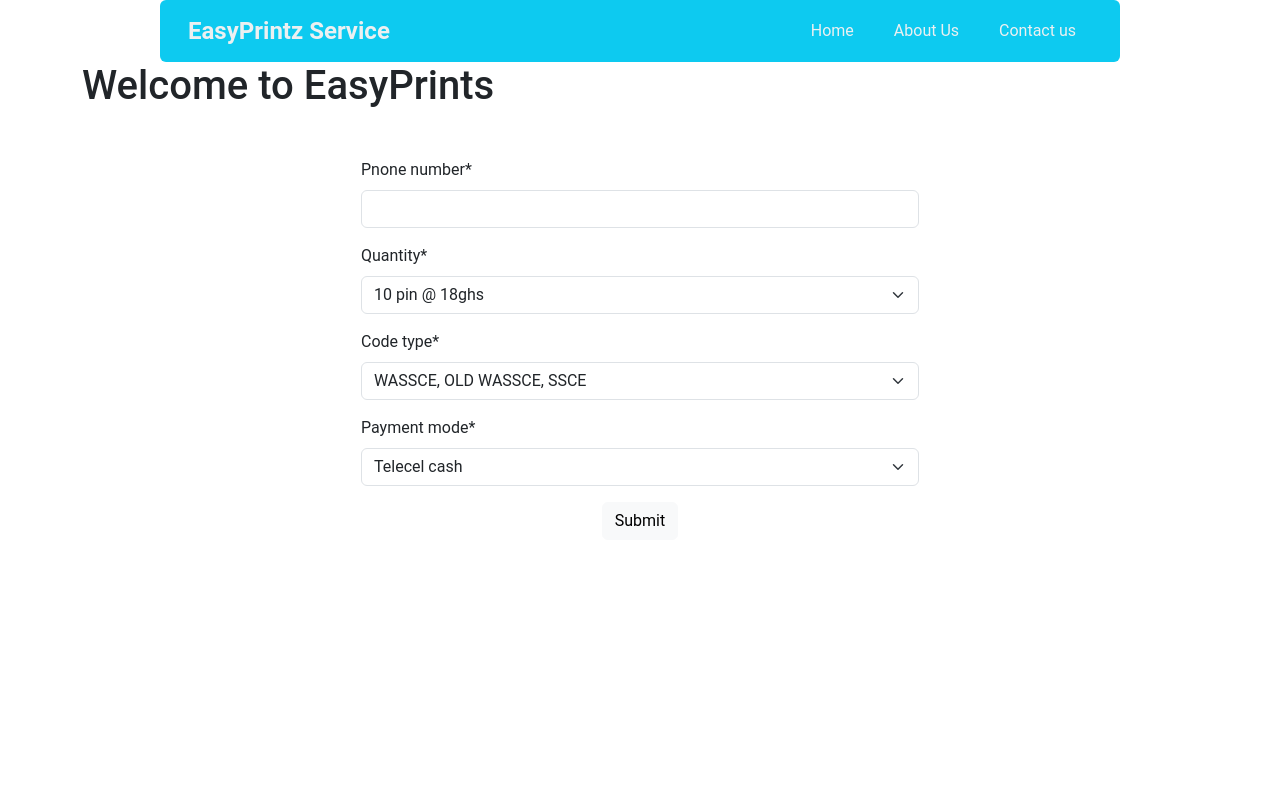
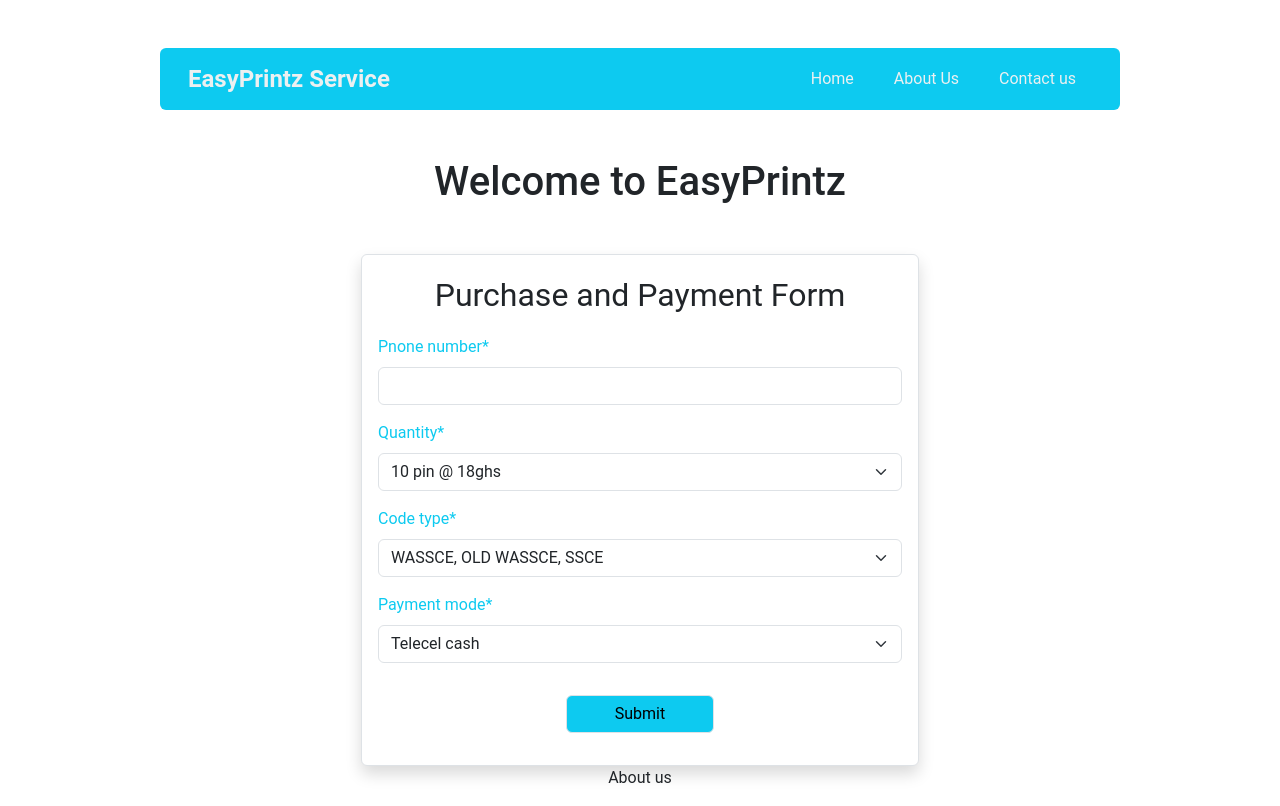
Before and after one commit to timothysaatum/easyprints, a Django app: page / in a window 1280 px wide. Before the commit the page ends 526 px from the top, so only its background shows below. Run offline with Django 5.2, Linux system fonts and the light colour scheme; some libraries are stand-ins or nearby versions.

Commit message:
design the form

```diff
--- a/main/static/main/style.css
+++ b/main/static/main/style.css
@@ -33,6 +33,10 @@ body {
     transition: background 0.3s, color 0.3s;
 }
 
+/*.background{
+    background-image: linear-gradient(to right top, #0dcaf0, #528dbc, #565577, #372a36, #000000);
+}
+*/
 .dropdown-item:hover {
     background: #3498db;
     color: #fff;
--- a/main/templates/main/base.html
+++ b/main/templates/main/base.html
@@ -17,8 +17,8 @@
     />
     <link rel="stylesheet" href="{% static 'main/style.css' %}" />
   </head>
-  <body>
-    <nav class="navbar navbar-expand-lg w-75 text-bg-info rounded  mx-auto">
+  <body class="background">
+    <nav class="navbar navbar-expand-lg w-75 text-bg-info rounded  mx-auto mt-5">
       <div class="container-fluid">
         <a class="navbar-brand ms-3" href="#">EasyPrintz Service</a>
         <button class="navbar-toggler" type="button" data-bs-toggle="collapse" data-bs-target="#navbarNav"
--- a/main/templates/main/index.html
+++ b/main/templates/main/index.html
@@ -2,20 +2,22 @@
 {% load static %} {% load crispy_forms_tags %}
 {% block title %}EasyPrints - Home{% endblock title %}
 {% block content %}
-<div class="container">
-  <div class="mb-5">
-    <h1>Welcome to EasyPrints</h1>
+<div class="container mt-5">
+  <div class="mb-5" >
+    <h1 class="text-center">Welcome to EasyPrintz</h1>
   </div>
-  <div class="col-6 mx-auto">
-    <form method="POST">
+  <div class="col-6 mx-auto border rounded w-50 h-50 p-3 bg-body shadow">
+    <p class="text-center fs-2">Purchase and Payment Form</p>
+    <form method="POST" class="text-info">
         {% csrf_token %}
         {{ form|crispy }}
         <div class="text-center">
-            <button class="btn btn-light mb-5" type="submit">
+            <button class="btn  btn-info mb-3 mt-3 px-5 border rounded" type="submit">
               Submit
             </button>
         </div>
     </form>
   </div>
+  <p class="text-center">About us</p>
 </div>
 {% endblock content %}
```
